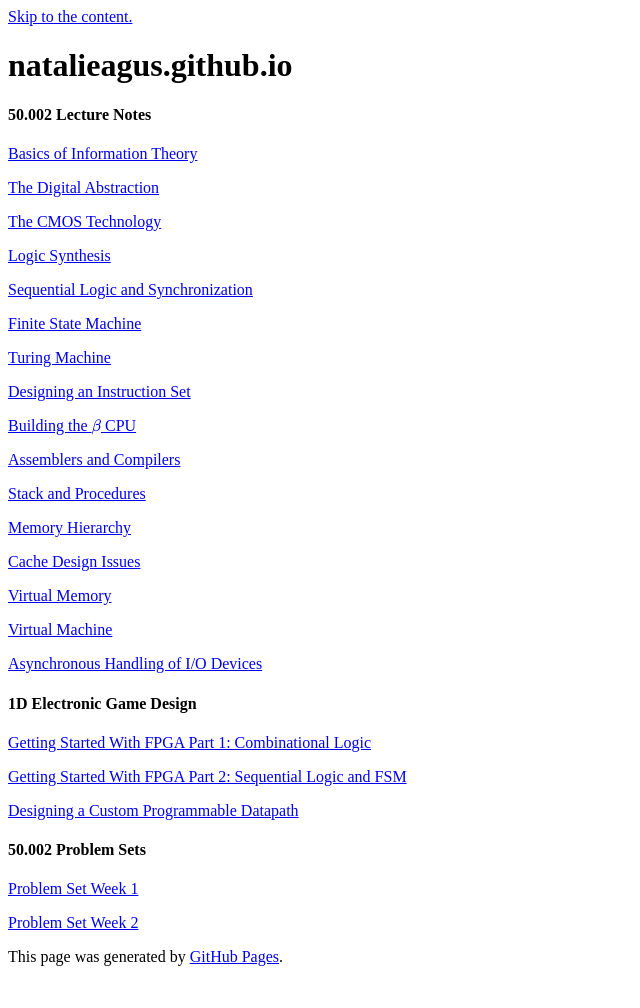
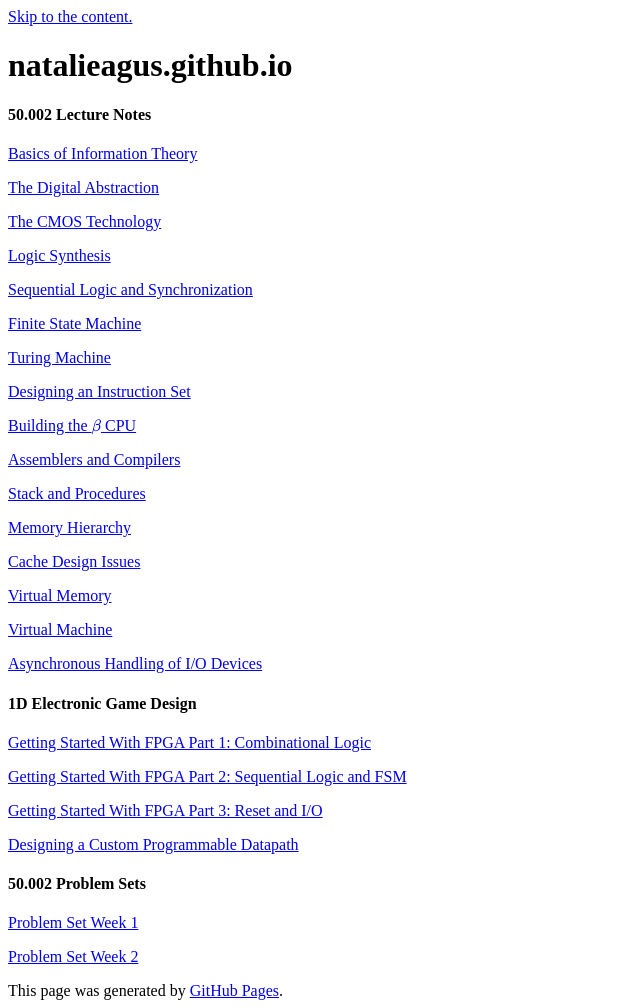
Before and after one commit to natalieagus/natalieagus.github.io, a Jekyll site: the page built from index.md, in a window 1280 px wide. Shown: the whole page, without its empty margins (0-640 px from the left). Built offline with Jekyll 4.4.1, drawn with Linux system fonts in a browser that asks for light colours; our own code applies the rules of GitHub Pages for plain Markdown files; formulas are drawn with MathJax 3; a script that is not in the unit is left out; the repository's description, which GitHub fills in, is left out; before the commit the page ends 974 px from its top, so only the background shows below that.

Commit message:
added part 3 FPGA tutorial

```diff
--- a/index.md
+++ b/index.md
@@ -36,6 +36,8 @@
 
 [Getting Started With FPGA Part 2: Sequential Logic and FSM](https://natalieagus.github.io/50002/fpga_2.html)
 
+[Getting Started With FPGA Part 3: Reset and I/O](https://natalieagus.github.io/50002/fpga_3.html)
+
 [Designing a Custom Programmable Datapath](https://natalieagus.github.io/50002/1D_programmable_machine.html)
 
 #### 50.002 Problem Sets
```
